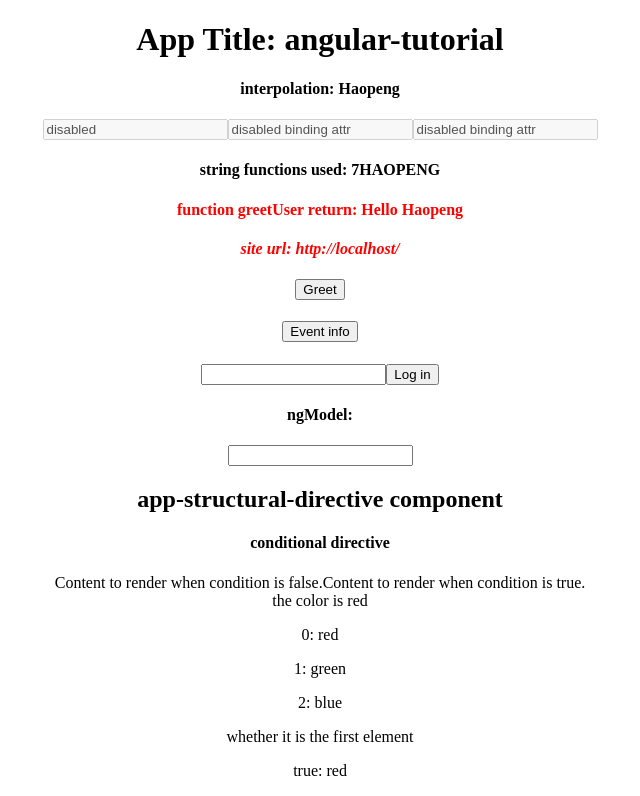
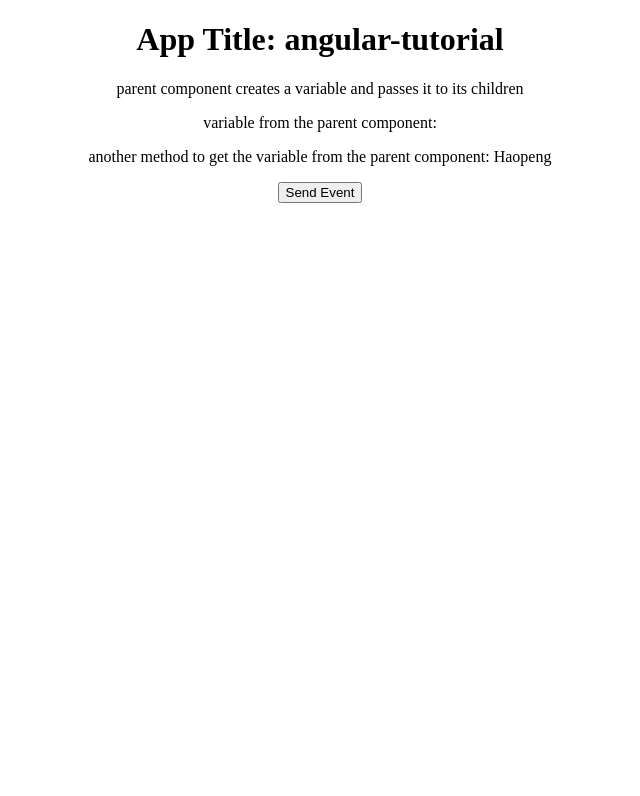
Before and after one commit to HaopengSun/angular-tutorial, an Angular app: page / in a window 1280 px wide. Shown: the top 796 px of the page, without its empty margins (320-960 px from the left). Built offline with nearby package versions, Linux system fonts and the light colour scheme.

Commit message:
component interaction

```diff
--- a/src/app/app.component.html
+++ b/src/app/app.component.html
@@ -11,7 +11,8 @@
   <!-- selector: "[app-test]" -->
   <!-- <div app-test></div> -->
 
-  <app-test></app-test>
+  <!-- <app-test></app-test>
   <h2>app-structural-directive component</h2>
-  <app-structural-directive></app-structural-directive>
+  <app-structural-directive></app-structural-directive> -->
+  <app-parent></app-parent>
 </div>
--- a/src/app/app.module.ts
+++ b/src/app/app.module.ts
@@ -5,12 +5,16 @@ import { FormsModule } from '@angular/forms'
 import { AppComponent } from './app.component';
 import { TestComponent } from './components/test/test.component';
 import { StructuralDirectiveComponent } from './components/structural-directive/structural-directive.component';
+import { ChildrenComponent } from './components/children/children.component';
+import { ParentComponent } from './components/parent/parent.component';
 
 @NgModule({
   declarations: [
     AppComponent,
     TestComponent,
-    StructuralDirectiveComponent
+    StructuralDirectiveComponent,
+    ChildrenComponent,
+    ParentComponent
   ],
   imports: [
     BrowserModule,
--- /dev/null
+++ b/src/app/components/children/children.component.html
@@ -0,0 +1,3 @@
+<p>variable from the parent component: {{ parentData }}</p>
+<p>another method to get the variable from the parent component: {{ name }}</p>
+<button (click)="fireEvent()">Send Event</button>
--- /dev/null
+++ b/src/app/components/children/children.component.ts
@@ -0,0 +1,30 @@
+import { Component, OnInit, Input, EventEmitter, Output } from '@angular/core';
+// import * as EventEmitter from 'events';
+
+@Component({
+  selector: 'app-children',
+  templateUrl: './children.component.html',
+  styleUrls: ['./children.component.css']
+})
+export class ChildrenComponent implements OnInit {
+  // get data from the parent component
+  @Input() public parentData: any;
+
+  // another method to use the variable from the parent component
+  @Input('parentData') public name: any;
+
+  // event emitter to submit data from the child component to the parent component
+  @Output() public childEvent = new EventEmitter();
+
+  public nameSentBack: string = "shuyue"
+
+  constructor() { }
+
+  ngOnInit(): void {
+  }
+
+  fireEvent(){
+    this.childEvent.emit(this.nameSentBack)
+  }
+
+}
--- /dev/null
+++ b/src/app/components/parent/parent.component.html
@@ -0,0 +1,5 @@
+<p>parent component creates a variable and passes it to its children</p>
+
+<!-- $event is what is in the emit() -->
+<app-children (childEvent)= "message=$event" [parentData]="name"></app-children>
+{{ message }}
--- /dev/null
+++ b/src/app/components/parent/parent.component.ts
@@ -0,0 +1,17 @@
+import { Component, OnInit } from '@angular/core';
+
+@Component({
+  selector: 'app-parent',
+  templateUrl: './parent.component.html',
+  styleUrls: ['./parent.component.css']
+})
+export class ParentComponent implements OnInit {
+  public name: string = 'Haopeng'
+  public message: string = ''
+
+  constructor() { }
+
+  ngOnInit(): void {
+  }
+
+}
```
Also changed, not shown: src/app/components/children/children.component.css (added), src/app/components/parent/parent.component.css (added), 2 other files (tests, documents, lock files or other folders).
